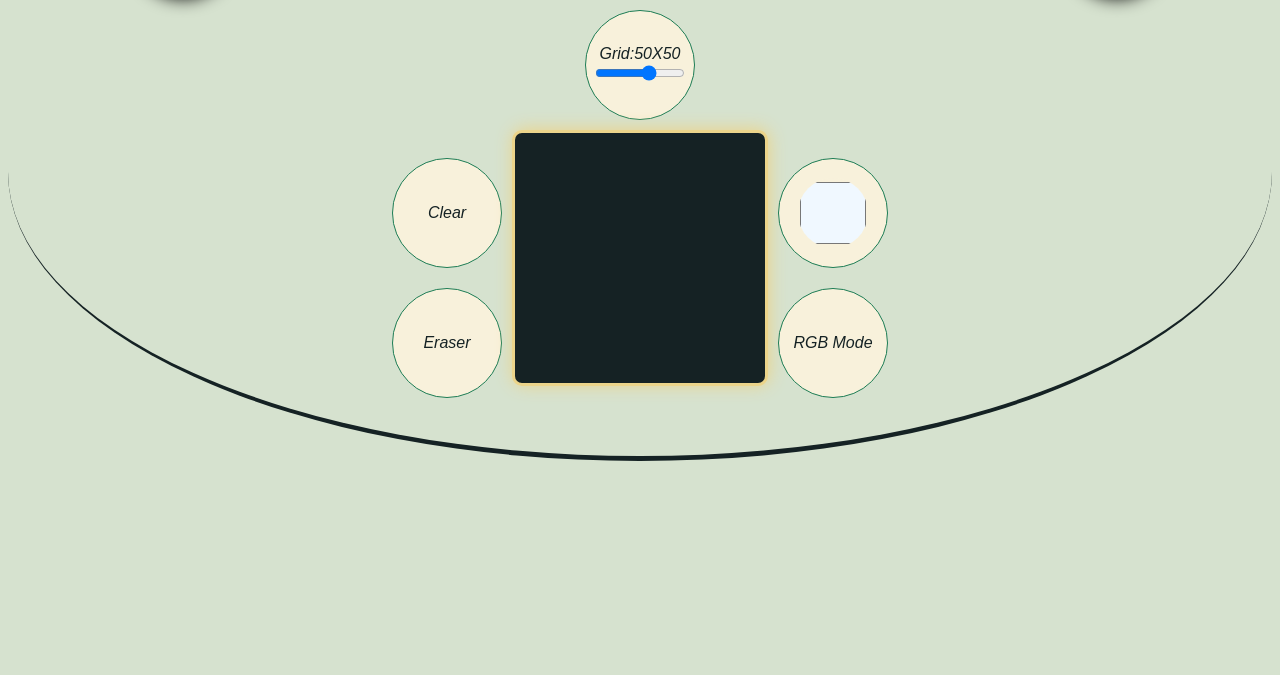
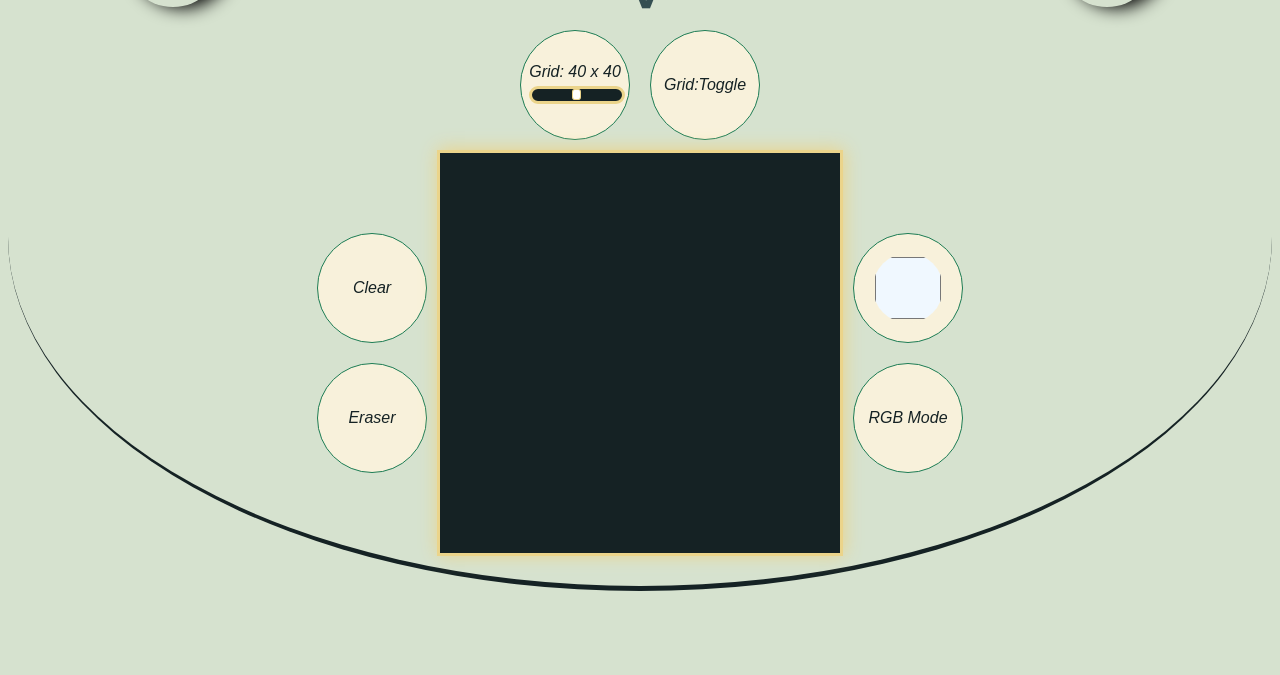
Before and after one commit to LunaticEradicator/Etch-a-Sketch, a plain HTML site: page index.html in a window 1280 px wide. Shown: the part 125-800 px from the top of the page. Drawn offline with Linux system fonts and the light colour scheme.

Commit message:
Fix Range Slider and Grid Size

```diff
--- a/index.html
+++ b/index.html
@@ -5,7 +5,7 @@
     <meta charset="UTF-8">
     <meta http-equiv="X-UA-Compatible" content="IE=edge">
     <meta name="viewport" content="width=device-width, initial-scale=1.0">
-    <title>Document</title>
+    <title>Etch-A-Sketch</title>
     <link rel="stylesheet" href="style.css">
     <script src="./script.js" defer></script>
 </head>
@@ -20,8 +20,11 @@
         <img class="imgTwo" src="./img/eye1.png" alt="">
     </div>
 
-    <div class="button5">
-        <input type="range" class="range" value="50" min="1" max="80">
+    <div class="topStyle">
+        <div class="button5">
+            <input type="range" class="range" value="40" min="1" max="80">
+        </div>
+        <div class="button6"></div>
     </div>
 
     <div class="main">
--- a/script.js
+++ b/script.js
@@ -4,14 +4,17 @@ const button2 = document.querySelector(".button2");
 const button3 = document.querySelector(".button3");
 const button4 = document.querySelector(".button4");
 const button5 = document.querySelector(".button5");
+const button6 = document.querySelector(".button6");
 const range = document.querySelector(".range");
 
 let rowSize = range.value;
 let columnSize = range.value;
 
 function row() {
-    for (let j = 0; j < rowSize; j++) {
+    for (let i = 0; i < rowSize; i++) {
         singleRow = document.createElement("div");
+        content.style.gridTemplateColumns = `repeat(${columnSize}, 1fr)`;
+        content.style.gridTemplateRows = `repeat(${rowSize}, 1fr)`;
         singleRow.classList.add("classOfEachRow");
         content.append(singleRow);
     }
@@ -19,9 +22,7 @@ function row() {
 
 function column() {
     for (let j = 0; j < columnSize; j++) {
-        const br = document.createElement("br");
         row();
-        content.append(br);
     }
 }
 
@@ -30,6 +31,7 @@ function hoverEffect() {
     for (let eachGrid of grid) {
         eachGrid.addEventListener("mouseenter", e => {
             e.target.classList.add("clicked");
+            console.log("Click");
         })
     }
 }
@@ -44,16 +46,31 @@ function CustomGrid() {
 
 function updateScore() {
     const newScore = document.querySelector(".resetBtn");
-    newScore.textContent = `Grid:${rowSize}X${columnSize}`;
+    newScore.textContent = `Grid: ${rowSize} x ${columnSize}`;
     newScore.append(range);
 }
 
+// -------------------------------------------------Button Function-------------------------------------------------
+
+
 function CustomGridBtn() {
     const resetBtn = document.createElement("button");
-    resetBtn.textContent = `Grid:${rowSize}X${columnSize}`;
+    resetBtn.textContent = `Grid: ${rowSize} x ${columnSize}`;
     resetBtn.classList.add("resetBtn");
     button5.append(resetBtn);
     resetBtn.append(range);
+}
+
+function gridToggleBtn() {
+    const gridToggleBtn = document.createElement("button");
+    gridToggleBtn.classList.add("gridToggleBtn");
+    button6.append(gridToggleBtn);
+    gridToggleBtn.textContent = "Grid:Toggle";
+
+    gridToggleBtn.addEventListener("click", e => {
+        console.log("Pressed");
+        gridToggle();
+    })
 }
 
 function clearBtn() {
@@ -88,7 +105,7 @@ function colorBtn() {
     colorPickerBtn.setAttribute("value", "#f0f8ff");
     colorBtn.append(colorPickerBtn);
 
-    colorBtn.addEventListener("mouseleave", e => {
+    colorBtn.addEventListener("click", e => {
         color();
     })
 }
@@ -106,7 +123,9 @@ function randomRgbBtn() {
 
 }
 
+
 column();
+gridToggleBtn()
 CustomGridBtn();
 hoverEffect();
 clearBtn();
@@ -115,6 +134,7 @@ colorBtn();
 randomRgbBtn();
 CustomGrid();
 
+// -------------------------------------------------DOM Function -------------------------------------------------
 function reset() {
     const grid = document.querySelectorAll(".classOfEachRow");
     const br = document.querySelectorAll("br");
@@ -132,8 +152,8 @@ function reset() {
     column();
     hoverEffect();
 
-    console.log(`This is the Row Size   : ${rowSize}`);
-    console.log(`This is the column Size: ${columnSize}`);
+    console.log(`This is the Row Size: ${rowSize} `);
+    console.log(`This is the column Size: ${columnSize} `);
 }
 
 function clear() {
@@ -188,6 +208,21 @@ function randomColor() {
     const rand = Math.floor(Math.random() * 16777215).toString(16);
     return rand;
 }
+
+
+function gridToggle() {
+    console.log("run");
+    let grid = document.querySelectorAll(".classOfEachRow");
+    for (let grids of grid) {
+        console.log(grids);
+        grids.classList.toggle("gridToggle");
+    }
+
+}
+
+
+
+
 // function checkUserInput() {
 //     if (rowSize !== 70 && columnSize !== 70) {
 //         rowSize = prompt(` Enter the Grid ROW value Below "100" `);
@@ -205,3 +240,4 @@ function randomColor() {
 //         column();
 //     }
 // }
+// grid.module.export();
--- a/style.css
+++ b/style.css
@@ -8,6 +8,7 @@ body {
 
 .main {
     display: flex;
+    /* flex-direction: row; */
     justify-content: center;
     align-items: center;
 }
@@ -41,13 +42,17 @@ img:hover {
 
 .content {
     /*  to remove whitespace of child */
+    width: 400px;
+    height: 400px;
     font-size: 0px;
     background-color: #152224;
-    border-radius: 10px;
+    /* border-radius: 20px; */
+    border-top: 0px solid #ebd48a;
     border: 3.5px solid #ebd48a;
     margin: 10px;
     box-shadow: 1px -1px 17px #ebd48a;
-    margin-bottom: 50px;
+    margin-bottom: 10px;
+    display: grid;
 }
 
 h1 {
@@ -61,25 +66,31 @@ h1 {
     color: #354f52;
     transform: scale(1, -1);
     font-size: 5rem;
-    margin-top: -90px;
-    margin-right: 5px;
+    margin-top: -70px;
+    margin-left: 12px;
 }
 
 .classOfEachRow {
-    /* border: 0.1px solid rgb(24, 105, 92); */
-    height: 5px;
-    width: 5px;
-    display: inline-block;
+    /* border: 1px solid rgb(24, 105, 92); */
+    background-color: #152224;
 }
 
 .clicked {
     background-color: #f0f8ff;
 }
 
-.button1,
-.button5 {
+/* .button1 {
     display: flex;
     justify-content: center;
+} */
+
+.topStyle {
+    display: flex;
+    justify-content: center;
+}
+
+.button5 {
+    padding-right: 20px;
 }
 
 button {
@@ -100,13 +111,18 @@ button {
 button:hover {
     background-color: #152224;
     color: #f8f1db;
-    opacity: 90%;
+    opacity: 70%;
+    cursor: pointer;
 }
 
 button:active {
     box-shadow: 1px 1px 10px #00ffd5;
     font-size: larger;
-    opacity: 50%;
+    opacity: 1;
+}
+
+.resetBtn:active {
+    font-size: medium !important;
 }
 
 .innerButton {
@@ -146,13 +162,34 @@ button:active {
     background-color: red;
 }
 
-.button5 {
+/*
+.resetBtn {
     display: flex;
     flex-direction: column-reverse;
     align-items: center;
+    justify-content: center;
+} */
+
+.range {
+    appearance: none;
+    width: 90px;
+    height: 12px;
+    cursor: pointer;
+    border: 3px solid #ebd48a;
+    background-color: #152224;
+    border-radius: 10px;
+    margin-top: 4.5px;
 }
 
-.range {
-    width: 90px;
-    /* appearance: none; */
+input[type="range"]::-webkit-slider-thumb {
+    appearance: none;
+    height: 11px;
+    width: 9px;
+    border: 1px solid #ebd48a;
+    border-radius: 30%;
+    background: rgb(255, 255, 255);
 }
+
+.gridToggle {
+    border: 1px solid rgb(24, 105, 28);
+}
```
